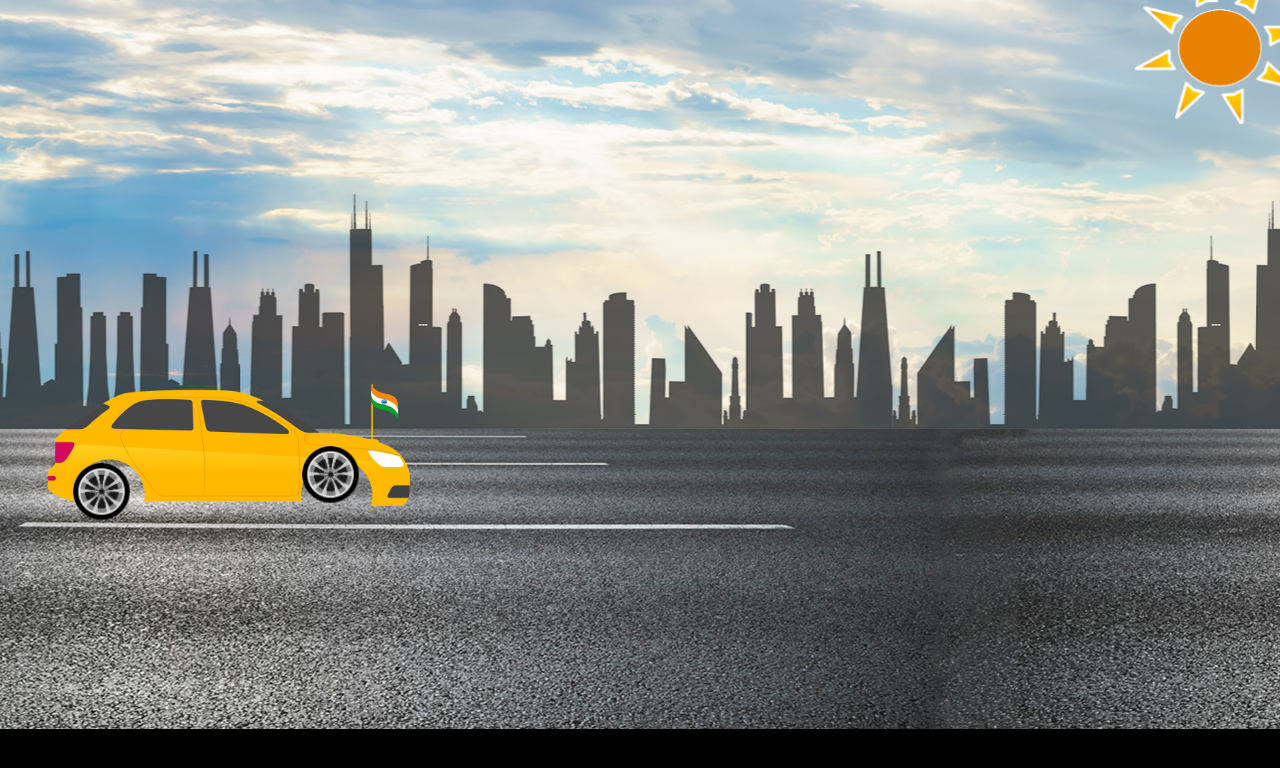
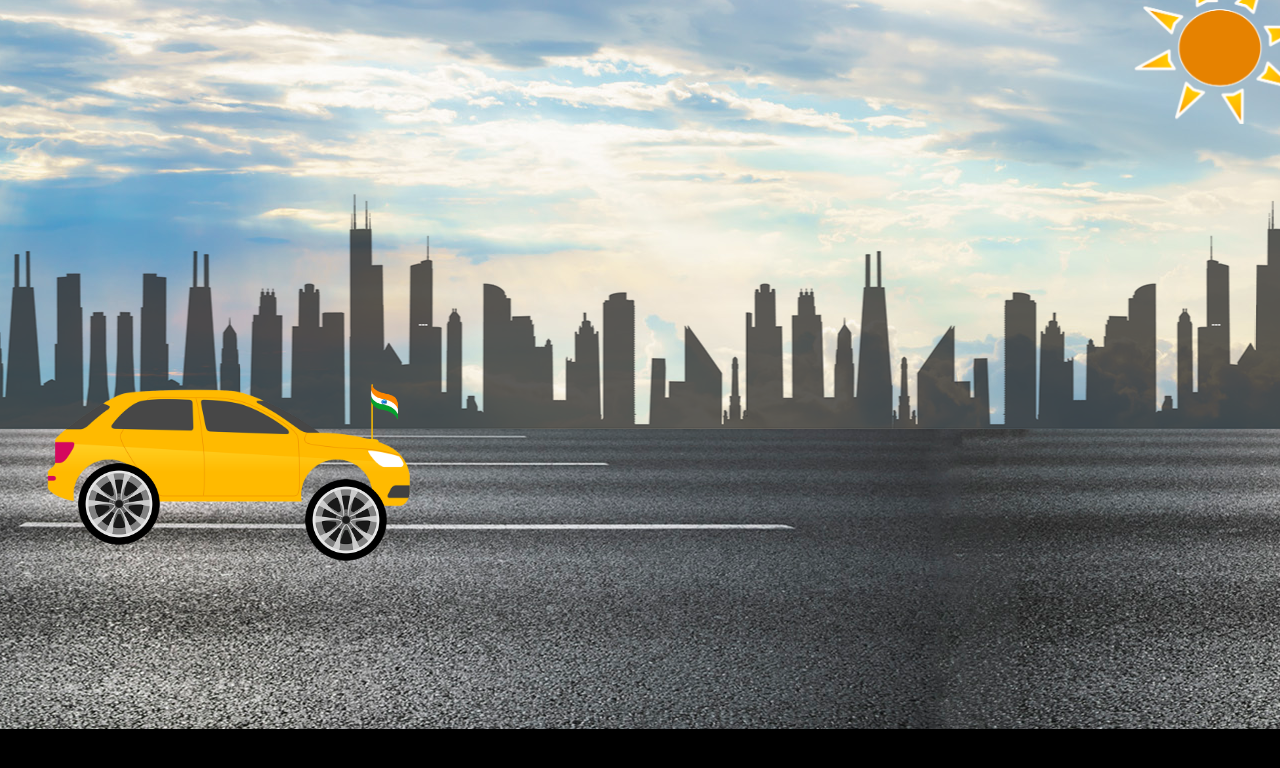
Before and after one commit to Asiyaaa22/CSS-05, a plain HTML site: page page-3.html in a window 1280 px wide. Shown: the part 66-834 px from the top of the page. Drawn offline with Linux system fonts and the light colour scheme.

Commit message:
animations again

```diff
--- a/style.css
+++ b/style.css
@@ -362,11 +362,11 @@ text-align: center;
 
   #image-wheel-1{
     display: block;
-    width:4.5%;
+    width:6.5%;
     height: auto;
     position: relative;
     top: 521px;
-    left: 65px;
+    left: 70px;
     z-index: 3;
     animation-name: wheel;
     animation-duration: 2.5s;
@@ -378,11 +378,11 @@ text-align: center;
 
   #image-wheel-2{
     display: block;
-    width: 4.5%;
+    width: 6.5%;
     height: auto;
     position: relative;
-    top: 447px;
-    left: 294px;
+    top: 455px;
+    left: 297px;
     z-index: 3;
     animation-name: wheel;
     animation-duration: 2.5s;
```
